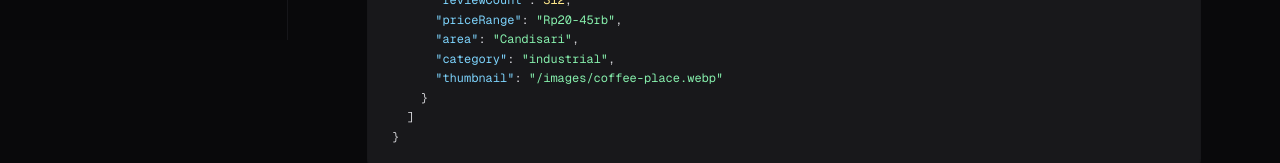
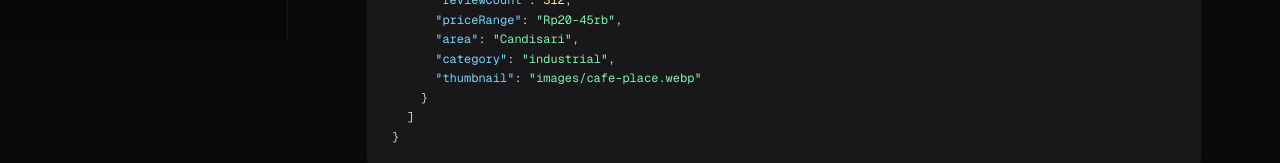
Before and after one commit to ditoow/afg-api, a Next.js app: page / in a window 1280 px wide. Shown: the part 760-923 px from the top of the page. Built offline with nearby package versions, Linux system fonts and the light colour scheme.

Commit message:
fix: images

```diff
--- a/src/app/api-docs.tsx
+++ b/src/app/api-docs.tsx
@@ -69,7 +69,7 @@ const endpoints: Endpoint[] = [
           priceRange: "Rp20-45rb",
           area: "Candisari",
           category: "industrial",
-          thumbnail: "/images/coffee-place.webp",
+          thumbnail: "images/cafe-place.webp",
         },
       ],
     },
@@ -98,7 +98,7 @@ const endpoints: Endpoint[] = [
         priceRange: "Rp20-45rb",
         area: "Candisari",
         category: "industrial",
-        thumbnail: "/images/coffee-place.webp",
+        thumbnail: "images/cafe-place.webp",
         description:
           "Coffee shop dengan konsep industrial minimalis yang buka 24 jam...",
         address: "Jl. Sultan Agung No.135, Kaliwiru, Kec. Candisari",
--- a/src/data/cafes.ts
+++ b/src/data/cafes.ts
@@ -39,7 +39,7 @@ export const cafes: CafeWithRelations[] = [
     priceRange: "Rp20-45rb",
     area: "Candisari",
     category: "industrial",
-    thumbnail: "/images/coffee-place.webp",
+    thumbnail: "images/cafe-place.webp",
     description:
       "Coffee shop dengan konsep industrial minimalis yang buka 24 jam. Terdiri dari tiga lantai dengan area rooftop yang nyaman. Cocok untuk work-from-cafe, nongkrong santai, atau meeting informal.",
     address: "Jl. Sultan Agung No.135, Kaliwiru, Kec. Candisari",
@@ -65,7 +65,7 @@ export const cafes: CafeWithRelations[] = [
     priceRange: "Rp25-60rb",
     area: "Semarang Barat",
     category: "slowbar",
-    thumbnail: "/images/coffee-place.webp",
+    thumbnail: "images/cafe-place.webp",
     description:
       "Legenda specialty coffee di Semarang. Tempat ini terkenal dengan pengalaman slowbar yang personal dan edukatif. Kadang kamu bisa ngobrol langsung soal roasting dan sejarah kopi Semarang dengan baristanya.",
     address: "Jl. Karangtempel Raya No.12, Semarang Barat",
@@ -89,7 +89,7 @@ export const cafes: CafeWithRelations[] = [
     priceRange: "Rp25-50rb",
     area: "Kota Lama",
     category: "24-jam",
-    thumbnail: "/images/coffee-place.webp",
+    thumbnail: "images/cafe-place.webp",
     description:
       "Tempat nongkrong 24 jam yang hits banget. Tersembunyi di dalam Kotta Hotel Semarang, kawasan Kota Lama. Vibenya cocok buat anak muda gaul dengan desain artsy dan estetik.",
     address: "Kotta Hotel Semarang, Jl. Letjen Suprapto No.29, Kota Lama",
@@ -111,7 +111,7 @@ export const cafes: CafeWithRelations[] = [
     priceRange: "Rp25-50rb",
     area: "Simpang Lima",
     category: "industrial",
-    thumbnail: "/images/coffee-place.webp",
+    thumbnail: "images/cafe-place.webp",
     description:
       "Coffee shop dengan identitas industrial yang sangat kuat dan konsisten di setiap sudutnya. Area tribun yang estetik menjadi spot favorit pengunjung untuk berfoto atau sekadar duduk santai tanpa meja formal. Bangunan luas berlantai dua.",
     address: "Jl. Pandanaran No.25, Simpang Lima, Semarang",
@@ -134,7 +134,7 @@ export const cafes: CafeWithRelations[] = [
     priceRange: "Rp30-100rb",
     area: "Kota Lama",
     category: "cafe-eatery",
-    thumbnail: "/images/coffee-place.webp",
+    thumbnail: "images/cafe-place.webp",
     description:
       "Berada di kawasan bersejarah Kota Lama, kafe ini berhasil menggabungkan nuansa kontemporer dengan elemen industrial yang elegan. Suasananya estetik dan memberikan kesan mewah namun tetap ramah.",
     address: "Kawasan Kota Lama, Jl. Letjen Suprapto No.15, Semarang",
@@ -158,7 +158,7 @@ export const cafes: CafeWithRelations[] = [
     priceRange: "Rp20-45rb",
     area: "Pusat Kota",
     category: "rooftop",
-    thumbnail: "/images/coffee-place.webp",
+    thumbnail: "images/cafe-place.webp",
     description:
       "Primadona di pusat kota dengan tiga lantai yang masing-masing memiliki karakter berbeda. Area rooftop-nya menawarkan pemandangan kota Semarang yang sangat berkesan. Hidup namun tetap santai, jadi titik kumpul favorit berbagai komunitas.",
     address: "Jl. Pemuda No.88, Sekayu, Semarang Tengah",
@@ -180,7 +180,7 @@ export const cafes: CafeWithRelations[] = [
     priceRange: "Rp10-35rb",
     area: "Gajah Mungkur",
     category: "coffee-shop",
-    thumbnail: "/images/coffee-place.webp",
+    thumbnail: "images/cafe-place.webp",
     description:
       "Kedai kopi dengan interior hangat bernuansa kayu dan pencahayaan temaram. Bukaan kaca lebar memungkinkan cahaya matahari masuk di pagi hari. Tempat yang pas buat memulai hari dengan secangkir kopi.",
     address: "Jl. Gajah Mungkur No.45, Gajah Mungkur, Semarang",
```
Also changed, not shown: public/images/coffe-place.webp (deleted).
